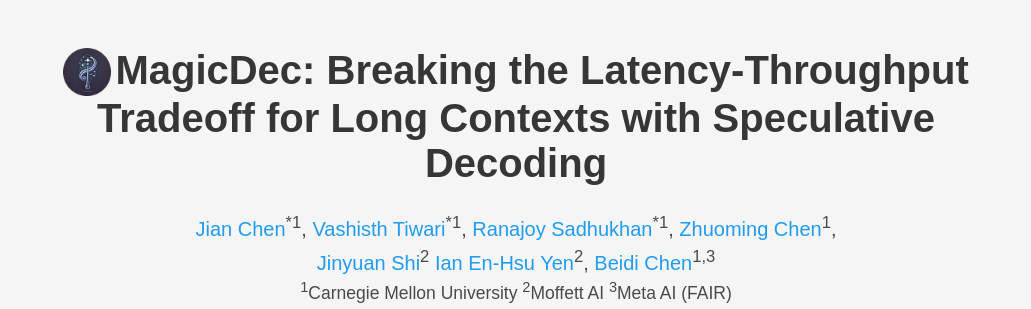
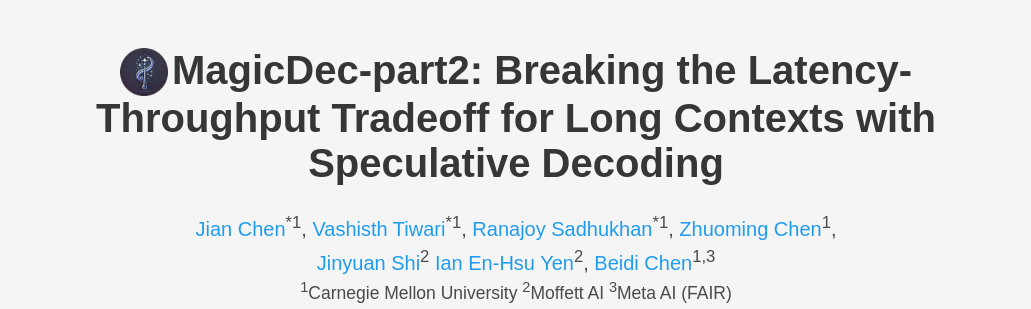
Before and after one commit to Infini-AI-Lab/MagicDec-part2, a plain HTML site: page index.html in a window 1280 px wide. Shown: the top 309 px of the page, without its empty margins (139-1170 px from the left). Drawn offline with nearby package versions, Linux system fonts and the light colour scheme; some packages are replaced by stand-ins of ours; some icons are missing; a web font is replaced by a local one.

Commit message:
updated title

```diff
--- a/index.html
+++ b/index.html
@@ -107,7 +107,7 @@
       <div class="columns is-centered">
         <div class="column is-four-fifths has-text-centered">
             <img src="static/images/icons/MagicDec.png" alt="Magic Wand Icon" style="display: inline; height: 3rem; vertical-align: top;">
-            <h1 class="title is-2 publication-title" style="display: inline;">MagicDec: Breaking the Latency-Throughput Tradeoff for Long Contexts with Speculative Decoding</h1>
+            <h1 class="title is-2 publication-title" style="display: inline;">MagicDec-part2: Breaking the Latency-Throughput Tradeoff for Long Contexts with Speculative Decoding</h1>
 
             <br><br>
 
```
